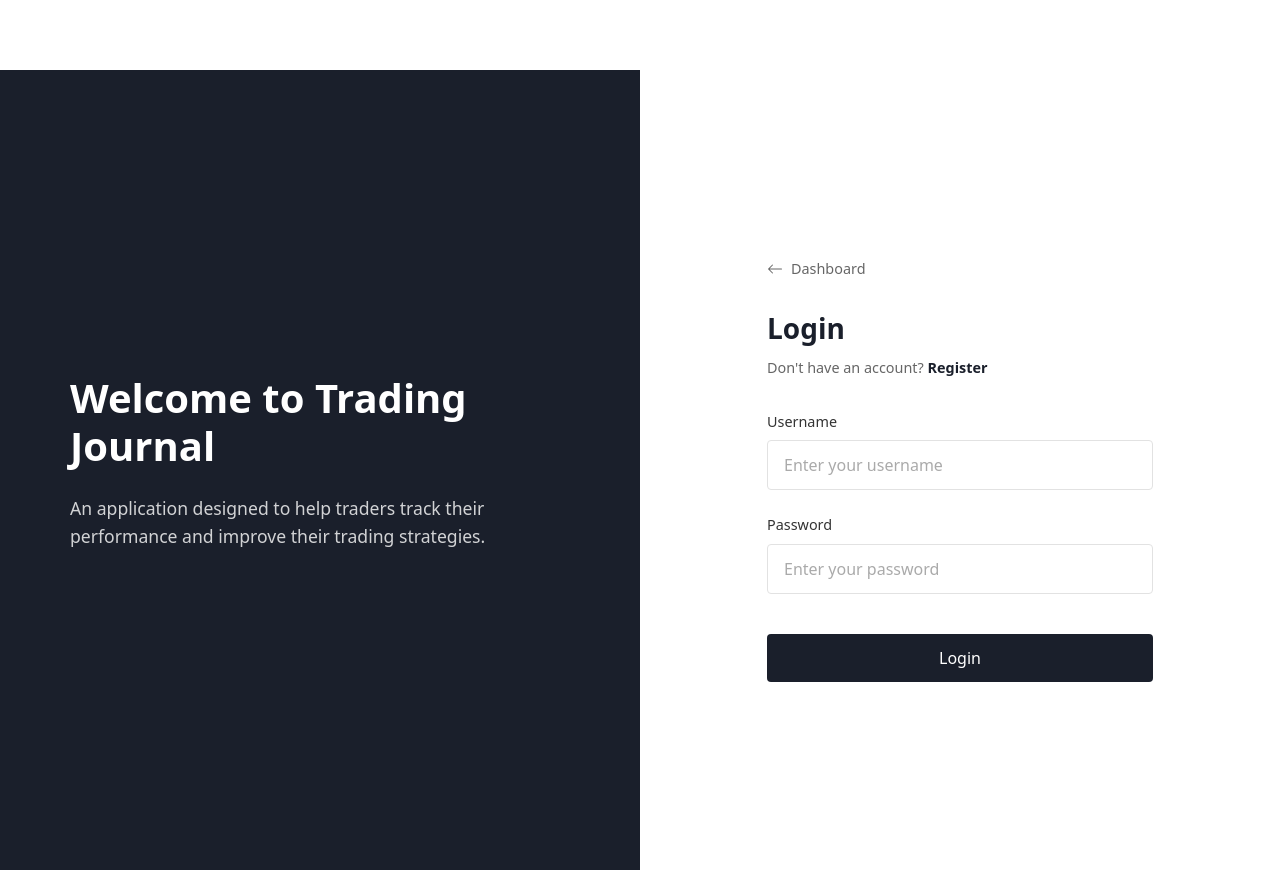
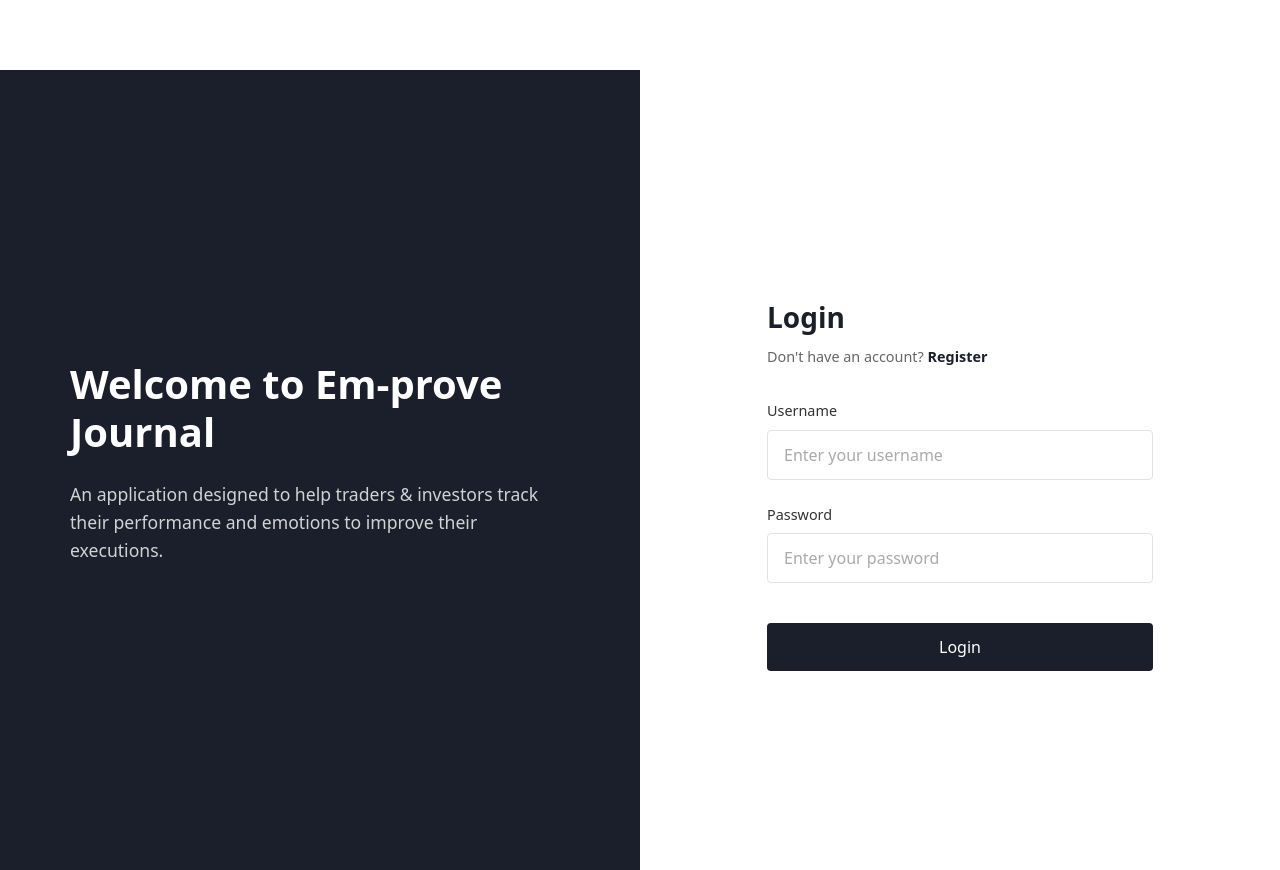
Before and after one commit to Karun233/Undergrad-Project, a React (Vite) app in the folder frontend/: page /login in a window 1280 px wide. Built offline with nearby package versions, Linux system fonts and the light colour scheme.

Commit message:
updated read me

```diff
--- a/frontend/src/components/Form.jsx
+++ b/frontend/src/components/Form.jsx
@@ -38,19 +38,14 @@ function Form({route, method}) {
         <div className="auth-container">
             <div className="auth-left-panel">
                 <div className="welcome-content">
-                    <h1>Welcome to Trading Journal</h1>
-                    <p>An application designed to help traders track their performance and improve their trading strategies.</p>
+                    <h1>Welcome to Em-prove Journal</h1>
+                    <p>An application designed to help traders & investors track their performance and emotions to improve their executions.</p>
                 </div>
             </div>
             <div className="auth-right-panel">
                 <div className="form-wrapper">
                     <div className="back-link">
-                        <Link to="/" className="dashboard-link">
-                            <svg xmlns="http://www.w3.org/2000/svg" width="16" height="16" fill="currentColor" className="bi bi-arrow-left" viewBox="0 0 16 16">
-                                <path fillRule="evenodd" d="M15 8a.5.5 0 0 0-.5-.5H2.707l3.147-3.146a.5.5 0 1 0-.708-.708l-4 4a.5.5 0 0 0 0 .708l4 4a.5.5 0 0 0 .708-.708L2.707 8.5H14.5A.5.5 0 0 0 15 8z"/>
-                            </svg>
-                            Dashboard
-                        </Link>
+
                     </div>
 
                     <h2 className="form-title">{title}</h2>
--- a/frontend/src/pages/AddEntry.jsx
+++ b/frontend/src/pages/AddEntry.jsx
@@ -1322,7 +1322,6 @@ function AddEntry() {
         <div className="col-12">
           <div className="card">
             <div className="card-header d-flex justify-content-between align-items-center">
-              <h2 className="card-title mb-0">Journal Entries for Journal {id}</h2>
               <button
                 type="button"
                 className="btn btn-primary"
```
Also changed, not shown: 1 other file (tests, documents, lock files or other folders).
